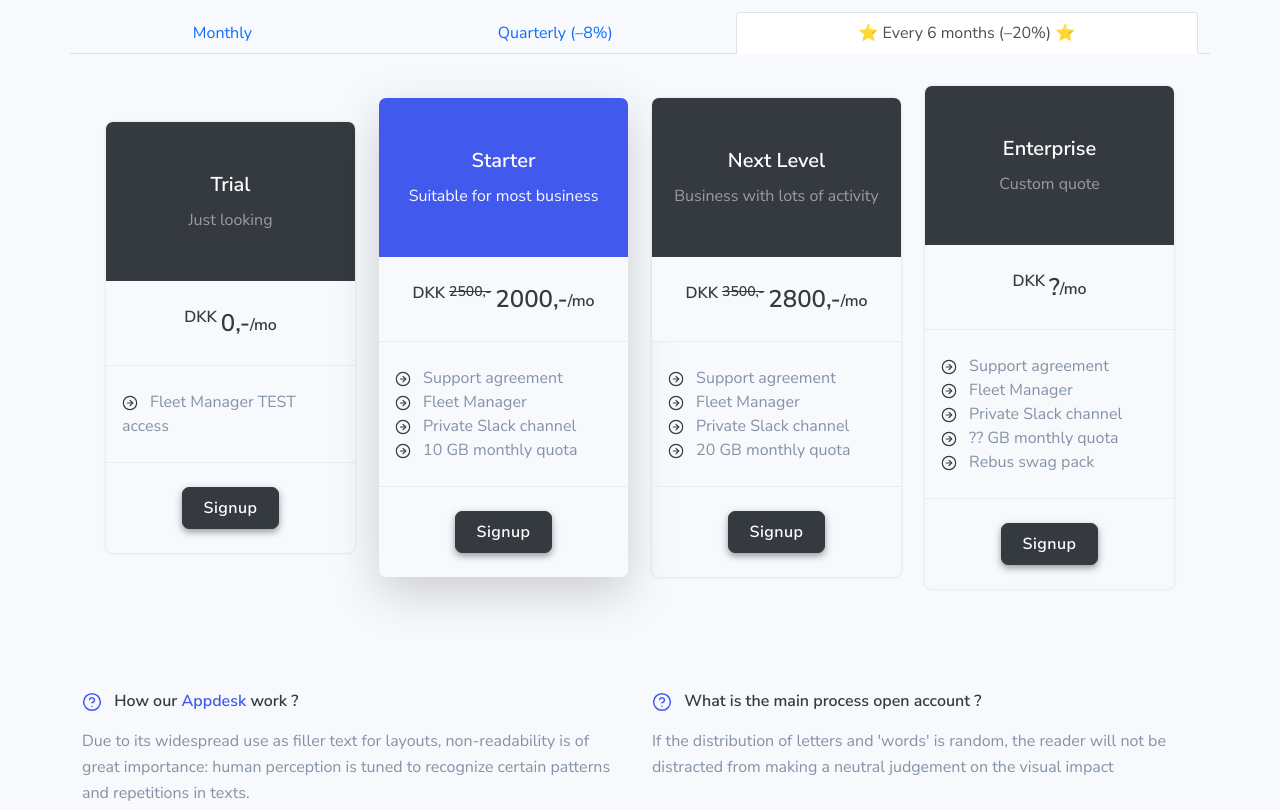
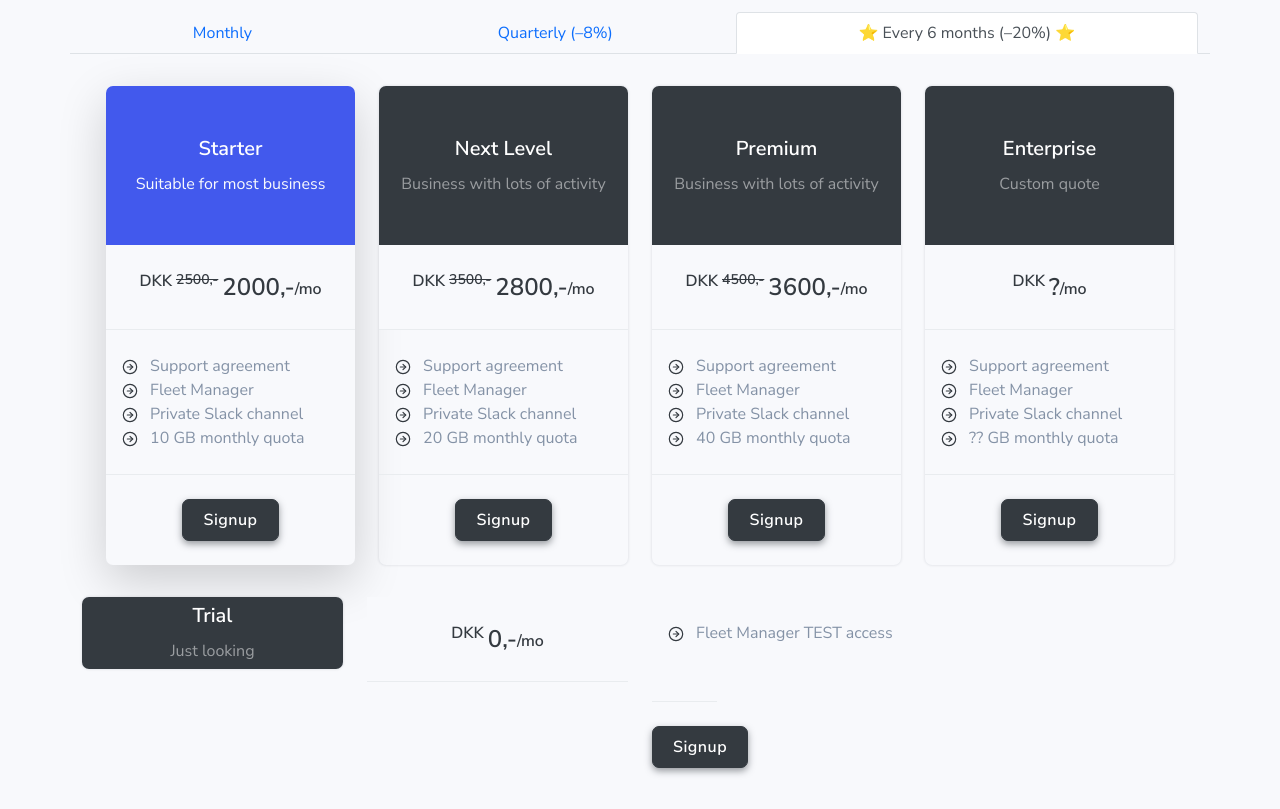
Before and after one commit to mookid8000/rebuspro, a plain HTML site: page index.html in a window 1280 px wide. Shown: the part 5460-6269 px from the top of the page. Drawn offline with nearby package versions, Linux system fonts and the light colour scheme; files whose address does not match are found by name.

Commit message:
jiogjeioge

```diff
--- a/index.html
+++ b/index.html
@@ -584,29 +584,6 @@
                             <div class="container">
 
                                 <div class="row align-items-center">
-                                    <div class="col-lg-3 col-md-6 col-12 mt-4 pt-2">
-                                        <div class="pricing text-center rounded overflow-hidden shadow">
-                                            <div class="price-header bg-dark pt-5 pb-5">
-                                                <h5 class="price-title text-white">Trial</h5>
-                                                <p class="mb-0 text-white-50">Just looking</p>
-                                            </div>
-                                            <div class="d-flex justify-content-center bg-light border-bottom py-4">
-                                                <span class="h6 mb-0">DKK</span>
-                                                <span class="price h4 mb-0 ms-1">0,-</span>
-                                                <span class="h6 align-self-end mb-1">/mo</span>
-                                            </div>
-                                            <div class="pricing-features text-start">
-                                                <ul class="feature list-unstyled py-4 p-3 mb-0">
-                                                    <li class="feature-list text-muted"><i data-feather="arrow-right-circle" class="fea icon-sm text-dark me-2"></i>
-                                                        Fleet Manager TEST access
-                                                    </li>
-                                                </ul>
-                                                <div class="border-top text-center py-4">
-                                                    <a href="#contact-form" class="btn btn-dark">Signup</a>
-                                                </div>
-                                            </div>
-                                        </div><!--end price three-->
-                                    </div><!--end col-->
 
                                     <div class="col-lg-3 col-md-6 col-12 mt-4 pt-2">
                                         <div class="pricing text-center rounded overflow-hidden shadow-lg bg-light">
@@ -677,6 +654,39 @@
                                     <div class="col-lg-3 col-md-6 col-12 mt-4 pt-2">
                                         <div class="pricing text-center rounded overflow-hidden shadow">
                                             <div class="price-header bg-dark pt-5 pb-5">
+                                                <h5 class="price-title text-white">Premium</h5>
+                                                <p class="mb-0 text-white-50">Business with lots of activity</p>
+                                            </div>
+                                            <div class="d-flex justify-content-center bg-light border-bottom py-4">
+                                                <span class="h6 mb-0">DKK</span>
+                                                <span class="price h4 mb-0 ms-1">4500,-</span>
+                                                <span class="h6 align-self-end mb-1">/mo</span>
+                                            </div>
+                                            <div class="pricing-features text-start">
+                                                <ul class="feature list-unstyled py-4 p-3 mb-0">
+                                                    <li class="feature-list text-muted"><i data-feather="arrow-right-circle" class="fea icon-sm text-dark me-2"></i>
+                                                        Support agreement
+                                                    </li>
+                                                    <li class="feature-list text-muted"><i data-feather="arrow-right-circle" class="fea icon-sm text-dark me-2"></i>
+                                                        Fleet Manager
+                                                    </li>
+                                                    <li class="feature-list text-muted"><i data-feather="arrow-right-circle" class="fea icon-sm text-dark me-2"></i>
+                                                        Private Slack channel
+                                                    </li>
+                                                    <li class="feature-list text-muted"><i data-feather="arrow-right-circle" class="fea icon-sm text-dark me-2"></i>
+                                                        40 GB monthly quota
+                                                    </li>
+                                                </ul>
+                                                <div class="border-top text-center py-4">
+                                                    <a href="#contact-form" class="btn btn-dark">Signup</a>
+                                                </div>
+                                            </div>
+                                        </div><!--end price three-->
+                                    </div><!--end col-->
+
+                                    <div class="col-lg-3 col-md-6 col-12 mt-4 pt-2">
+                                        <div class="pricing text-center rounded overflow-hidden shadow">
+                                            <div class="price-header bg-dark pt-5 pb-5">
                                                 <h5 class="price-title text-white">Enterprise</h5>
                                                 <p class="mb-0 text-white-50">Custom quote</p>
                                             </div>
@@ -699,9 +709,6 @@
                                                     <li class="feature-list text-muted"><i data-feather="arrow-right-circle" class="fea icon-sm text-dark me-2"></i>
                                                         ?? GB monthly quota
                                                     </li>
-                                                    <li class="feature-list text-muted"><i data-feather="arrow-right-circle" class="fea icon-sm text-dark me-2"></i>
-                                                        Rebus swag pack
-                                                    </li>
                                                 </ul>
                                                 <div class="border-top text-center py-4">
                                                     <a href="#contact-form" class="btn btn-dark">Signup</a>
@@ -717,29 +724,6 @@
                             <div class="container">
 
                                 <div class="row align-items-center">
-                                    <div class="col-lg-3 col-md-6 col-12 mt-4 pt-2">
-                                        <div class="pricing text-center rounded overflow-hidden shadow">
-                                            <div class="price-header bg-dark pt-5 pb-5">
-                                                <h5 class="price-title text-white">Trial</h5>
-                                                <p class="mb-0 text-white-50">Just looking</p>
-                                            </div>
-                                            <div class="d-flex justify-content-center bg-light border-bottom py-4">
-                                                <span class="h6 mb-0">DKK</span>
-                                                <span class="price h4 mb-0 ms-1">0,-</span>
-                                                <span class="h6 align-self-end mb-1">/mo</span>
-                                            </div>
-                                            <div class="pricing-features text-start">
-                                                <ul class="feature list-unstyled py-4 p-3 mb-0">
-                                                    <li class="feature-list text-muted"><i data-feather="arrow-right-circle" class="fea icon-sm text-dark me-2"></i>
-                                                        Fleet Manager TEST access
-                                                    </li>
-                                                </ul>
-                                                <div class="border-top text-center py-4">
-                                                    <a href="#contact-form" class="btn btn-dark">Signup</a>
-                                                </div>
-                                            </div>
-                                        </div><!--end price three-->
-                                    </div><!--end col-->
 
                                     <div class="col-lg-3 col-md-6 col-12 mt-4 pt-2">
                                         <div class="pricing text-center rounded overflow-hidden shadow-lg bg-light">
@@ -810,6 +794,39 @@
                                     <div class="col-lg-3 col-md-6 col-12 mt-4 pt-2">
                                         <div class="pricing text-center rounded overflow-hidden shadow">
                                             <div class="price-header bg-dark pt-5 pb-5">
+                                                <h5 class="price-title text-white">Premium</h5>
+                                                <p class="mb-0 text-white-50">Business with lots of activity</p>
+                                            </div>
+                                            <div class="d-flex justify-content-center bg-light border-bottom py-4">
+                                                <span class="h6 mb-0">DKK</span>
+                                                <span class="small strikeout price h4 mb-0 ms-1">4500,-</span><span class="price h4 mb-0 ms-1">4140,-</span>
+                                                <span class="h6 align-self-end mb-1">/mo</span>
+                                            </div>
+                                            <div class="pricing-features text-start">
+                                                <ul class="feature list-unstyled py-4 p-3 mb-0">
+                                                    <li class="feature-list text-muted"><i data-feather="arrow-right-circle" class="fea icon-sm text-dark me-2"></i>
+                                                        Support agreement
+                                                    </li>
+                                                    <li class="feature-list text-muted"><i data-feather="arrow-right-circle" class="fea icon-sm text-dark me-2"></i>
+                                                        Fleet Manager
+                                                    </li>
+                                                    <li class="feature-list text-muted"><i data-feather="arrow-right-circle" class="fea icon-sm text-dark me-2"></i>
+                                                        Private Slack channel
+                                                    </li>
+                                                    <li class="feature-list text-muted"><i data-feather="arrow-right-circle" class="fea icon-sm text-dark me-2"></i>
+                                                        40 GB monthly quota
+                                                    </li>
+                                                </ul>
+                                                <div class="border-top text-center py-4">
+                                                    <a href="#contact-form" class="btn btn-dark">Signup</a>
+                                                </div>
+                                            </div>
+                                        </div><!--end price three-->
+                                    </div><!--end col-->
+
+                                    <div class="col-lg-3 col-md-6 col-12 mt-4 pt-2">
+                                        <div class="pricing text-center rounded overflow-hidden shadow">
+                                            <div class="price-header bg-dark pt-5 pb-5">
                                                 <h5 class="price-title text-white">Enterprise</h5>
                                                 <p class="mb-0 text-white-50">Custom quote</p>
                                             </div>
@@ -832,9 +849,6 @@
                                                     <li class="feature-list text-muted"><i data-feather="arrow-right-circle" class="fea icon-sm text-dark me-2"></i>
                                                         ?? GB monthly quota
                                                     </li>
-                                                    <li class="feature-list text-muted"><i data-feather="arrow-right-circle" class="fea icon-sm text-dark me-2"></i>
-                                                        Rebus swag pack
-                                                    </li>
                                                 </ul>
                                                 <div class="border-top text-center py-4">
                                                     <a href="#contact-form" class="btn btn-dark">Signup</a>
@@ -850,30 +864,6 @@
                             <div class="container">
 
                                 <div class="row align-items-center">
-                                    <div class="col-lg-3 col-md-6 col-12 mt-4 pt-2">
-                                        <div class="pricing text-center rounded overflow-hidden shadow">
-                                            <div class="price-header bg-dark pt-5 pb-5">
-                                                <h5 class="price-title text-white">Trial</h5>
-                                                <p class="mb-0 text-white-50">Just looking</p>
-                                            </div>
-                                            <div class="d-flex justify-content-center bg-light border-bottom py-4">
-                                                <span class="h6 mb-0">DKK</span>
-                                                <span class="price h4 mb-0 ms-1">0,-</span>
-                                                <span class="h6 align-self-end mb-1">/mo</span>
-                                            </div>
-                                            <div class="pricing-features text-start">
-                                                <ul class="feature list-unstyled py-4 p-3 mb-0">
-                                                    <li class="feature-list text-muted"><i data-feather="arrow-right-circle" class="fea icon-sm text-dark me-2"></i>
-                                                        Fleet Manager TEST access
-                                                    </li>
-                                                </ul>
-                                                <div class="border-top text-center py-4">
-                                                    <a href="#contact-form" class="btn btn-dark">Signup</a>
-                                                </div>
-                                            </div>
-                                        </div><!--end price three-->
-                                    </div><!--end col-->
-
                                     <div class="col-lg-3 col-md-6 col-12 mt-4 pt-2">
                                         <div class="pricing text-center rounded overflow-hidden shadow-lg bg-light">
                                             <div class="price-header bg-primary pt-5 pb-5">
@@ -943,6 +933,39 @@
                                     <div class="col-lg-3 col-md-6 col-12 mt-4 pt-2">
                                         <div class="pricing text-center rounded overflow-hidden shadow">
                                             <div class="price-header bg-dark pt-5 pb-5">
+                                                <h5 class="price-title text-white">Premium</h5>
+                                                <p class="mb-0 text-white-50">Business with lots of activity</p>
+                                            </div>
+                                            <div class="d-flex justify-content-center bg-light border-bottom py-4">
+                                                <span class="h6 mb-0">DKK</span>
+                                                <span class="small strikeout price h4 mb-0 ms-1">4500,-</span><span class="price h4 mb-0 ms-1">3600,-</span>
+                                                <span class="h6 align-self-end mb-1">/mo</span>
+                                            </div>
+                                            <div class="pricing-features text-start">
+                                                <ul class="feature list-unstyled py-4 p-3 mb-0">
+                                                    <li class="feature-list text-muted"><i data-feather="arrow-right-circle" class="fea icon-sm text-dark me-2"></i>
+                                                        Support agreement
+                                                    </li>
+                                                    <li class="feature-list text-muted"><i data-feather="arrow-right-circle" class="fea icon-sm text-dark me-2"></i>
+                                                        Fleet Manager
+                                                    </li>
+                                                    <li class="feature-list text-muted"><i data-feather="arrow-right-circle" class="fea icon-sm text-dark me-2"></i>
+                                                        Private Slack channel
+                                                    </li>
+                                                    <li class="feature-list text-muted"><i data-feather="arrow-right-circle" class="fea icon-sm text-dark me-2"></i>
+                                                        40 GB monthly quota
+                                                    </li>
+                                                </ul>
+                                                <div class="border-top text-center py-4">
+                                                    <a href="#contact-form" class="btn btn-dark">Signup</a>
+                                                </div>
+                                            </div>
+                                        </div><!--end price three-->
+                                    </div><!--end col-->
+
+                                    <div class="col-lg-3 col-md-6 col-12 mt-4 pt-2">
+                                        <div class="pricing text-center rounded overflow-hidden shadow">
+                                            <div class="price-header bg-dark pt-5 pb-5">
                                                 <h5 class="price-title text-white">Enterprise</h5>
                                                 <p class="mb-0 text-white-50">Custom quote</p>
                                             </div>
@@ -965,9 +988,6 @@
                                                     <li class="feature-list text-muted"><i data-feather="arrow-right-circle" class="fea icon-sm text-dark me-2"></i>
                                                         ?? GB monthly quota
                                                     </li>
-                                                    <li class="feature-list text-muted"><i data-feather="arrow-right-circle" class="fea icon-sm text-dark me-2"></i>
-                                                        Rebus swag pack
-                                                    </li>
                                                 </ul>
                                                 <div class="border-top text-center py-4">
                                                     <a href="#contact-form" class="btn btn-dark">Signup</a>
@@ -982,6 +1002,40 @@
                     </div>
                 </div>
             </div><!--end container-->
+
+            <div class="container">
+                <div class="row">
+                    <div class="col-lg-3 col-md-6 col-12 mt-4 pt-2">
+                        <div class="pricing text-center rounded overflow-hidden shadow">
+                            <div class="price-header bg-dark pt-1 pb-1">
+                                <h5 class="price-title text-white">Trial</h5>
+                                <p class="mb-0 text-white-50">Just looking</p>
+                            </div>
+                        </div>
+                    </div>
+                    <div class="col-lg-3 col-md-6 col-12 mt-4 pt-2">
+                        <div class="d-flex justify-content-center bg-light border-bottom py-4">
+                            <span class="h6 mb-0">DKK</span>
+                            <span class="price h4 mb-0 ms-1">0,-</span>
+                            <span class="h6 align-self-end mb-1">/mo</span>
+                        </div>
+                    </div>
+                    <div class="col-lg-3 col-md-6 col-12 mt-4 pt-2">
+                        <div class="pricing-features text-start">
+                            <ul class="feature list-unstyled py-4 p-3 mb-0">
+                                <li class="feature-list text-muted"><i data-feather="arrow-right-circle" class="fea icon-sm text-dark me-2"></i>
+                                    Fleet Manager TEST access
+                                </li>
+                            </ul>
+                        </div>
+                        <div class="col-lg-3 col-md-6 col-12 mt-4 pt-2">
+                            <div class="border-top text-center py-4">
+                                <a href="#contact-form" class="btn btn-dark">Signup</a>
+                            </div>
+                        </div>
+                    </div>
+                </div>
+            </div>
 
             <div class="container mt-100 mt-60">
                 <div class="row">
```
